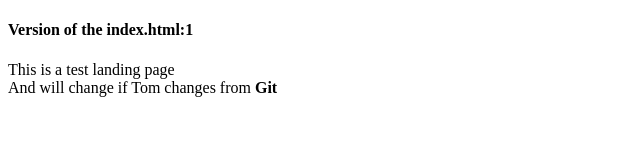
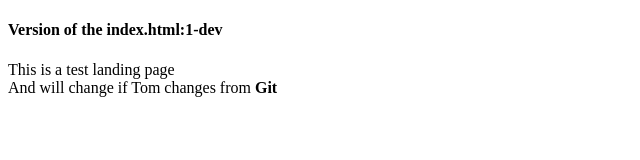
Before and after one commit to tomtpc/finale2, a plain HTML site: page index.html in a window 1280 px wide. Shown: the full height of the page, 0-640 px from the left. Drawn offline with Linux system fonts and the light colour scheme.

Commit message:
Update index.html

```diff
--- a/index.html
+++ b/index.html
@@ -4,7 +4,7 @@
     <title>Coding Cat is here!</title>
   </head>
   <body>
-    <h4>Version of the index.html:<strong>1</strong></h4>
+    <h4>Version of the index.html:<strong>1-dev</strong></h4>
     <p>This is a test landing page<br>And will change if Tom changes from <strong>Git</strong></p>
   </body>
 </html>
```
